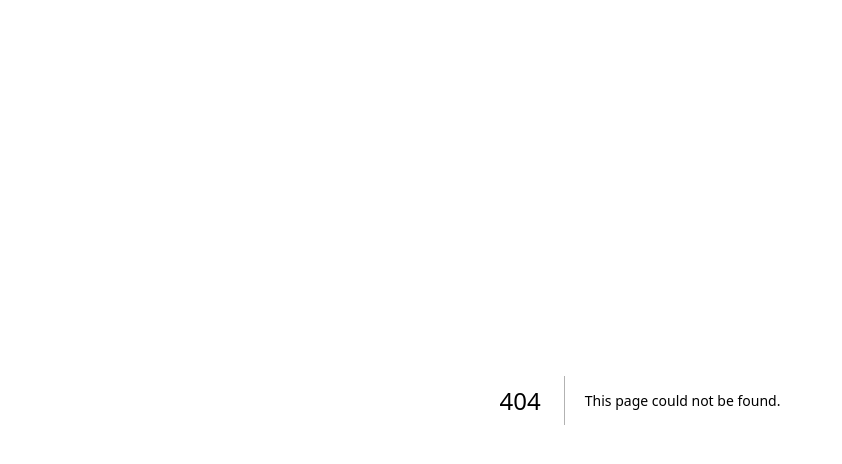
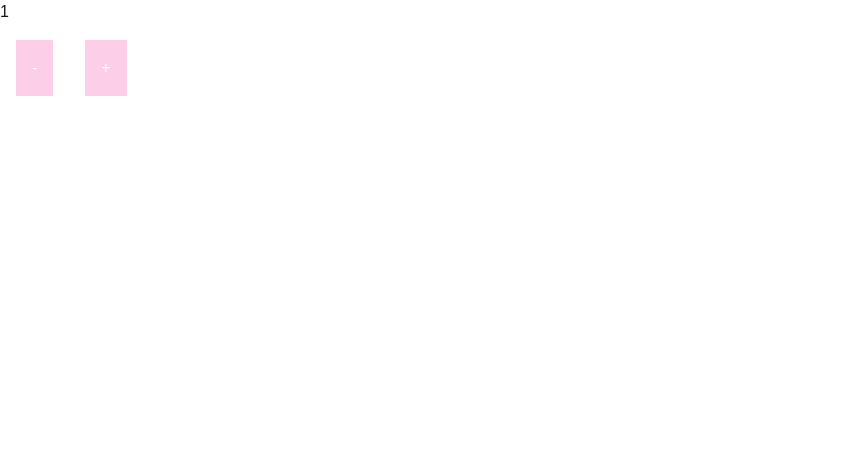
Before and after one commit to Mona121212/cprg306-assignments, a Next.js app: page /week-4 in a window 1280 px wide. Before the commit this address had no page. Shown: the top 464 px of the page, without its empty margins (0-842 px from the left). Built offline with nearby package versions, Linux system fonts and the light colour scheme.

Commit message:
feat: add NewItem component with quantity increment and decrement

```diff
--- /dev/null
+++ b/app/week-4/page.js
@@ -0,0 +1,35 @@
+"use client";
+
+import { useState } from "react";
+export default function NewItem() {
+  const [quantity, setQuantity] = useState(1);
+
+  const increment = () => {
+    if (quantity < 20) {
+      setQuantity(quantity + 1);
+    }
+  };
+
+  const decrement = () => {
+    if (quantity > 1) {
+      setQuantity(quantity - 1);
+    }
+  };
+
+  let buttonStyle =
+    "bg-pink-200 text-white hover:bg-fuchsia-600 active:bg-amber-600 p-4 m-4 cursor-pointer";
+
+  return (
+    <main>
+      <p> {quantity}</p>
+      <button className={buttonStyle} onClick={decrement}>
+        {" "}
+        -{" "}
+      </button>
+      <button className={buttonStyle} onClick={increment}>
+        {" "}
+        +{" "}
+      </button>
+    </main>
+  );
+}
```
Also changed, not shown: app/week-4/new-item.js (added).
